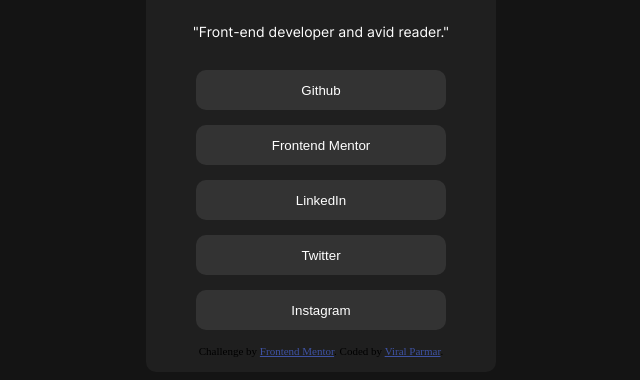
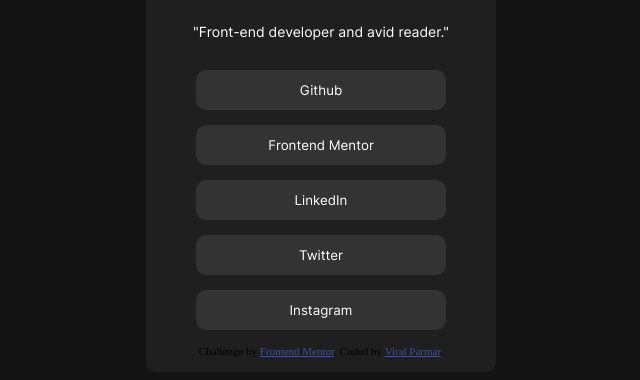
Before and after one commit to viral-parmar/Social-links-profile-main, a plain HTML site: page index.html in a window 1280 px wide. Shown: the part 303-683 px from the top of the page, 319-959 px from the left. Drawn offline with Linux system fonts and the light colour scheme.

Commit message:
Update index.html
button Style Updated with font family.

```diff
--- a/index.html
+++ b/index.html
@@ -69,6 +69,8 @@
         color: hsl(0, 0%, 100%);
         cursor: pointer;
         caret-color: hsl(0, 0%, 8%);
+        font-family: Inter;
+        font-weight: 400;
       }
       button:hover {
         background-color: hsl(75, 94%, 57%);
```
